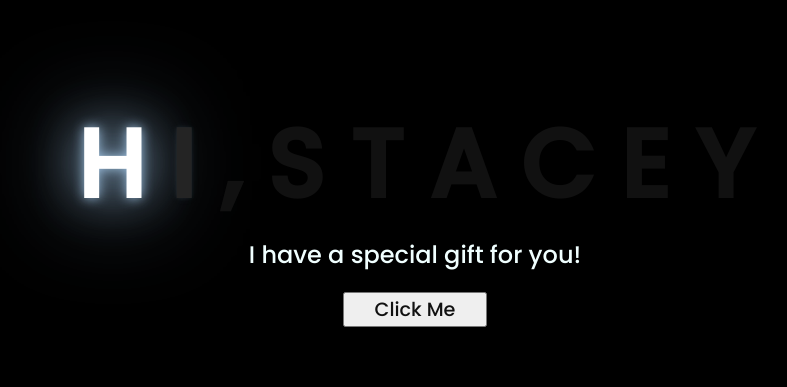
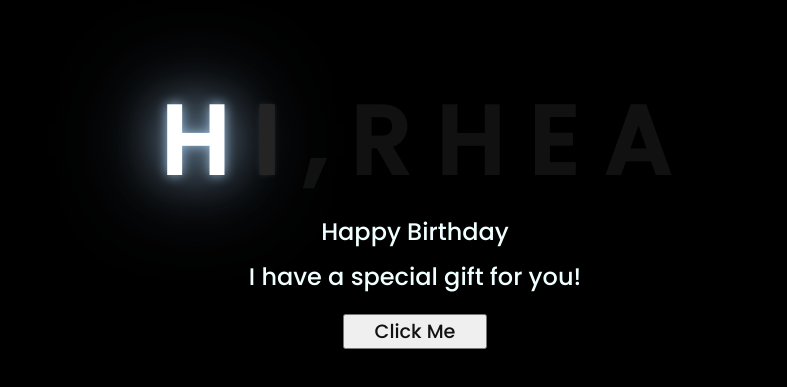
Before and after one commit to Dhan25/flowers, a plain HTML site: page index.html in a window 1280 px wide. Shown: the part 199-586 px from the top of the page, without its empty margins (233-1020 px from the left). Drawn offline with Linux system fonts and the light colour scheme.

Commit message:
changing and add text

```diff
--- a/css/style.css
+++ b/css/style.css
@@ -54,6 +54,11 @@ body{
     animation-delay: 1.6s;
 }
 
+.qoute {
+    font-size: 1.5rem;
+    margin-bottom: 10px;
+}
+
 .description{
     font-size: 1.5rem;
     margin-bottom: 20px;
@@ -81,6 +86,10 @@ body{
         font-size: 1rem;
     }
 
+    .qoute {
+        font-size: 1rem;
+    }
+
     .button a{
         font-size: .5rem;
     }
--- a/index.html
+++ b/index.html
@@ -14,12 +14,13 @@
         <span>H</span>
         <span>I</span>
         <span>,</span>
-        <span>S</span>
-        <span>T</span>
+        <span>R</span>
+        <span>H</span>
+        <span>E</span>
         <span>A</span>
-        <span>C</span>
-        <span>E</span>
-        <span>Y</span>
+    </div>
+    <div class="qoute">
+        <span>Happy Birthday</span>
     </div>
     <div class="description">
         <span>I have a special gift for you!</span>
```
